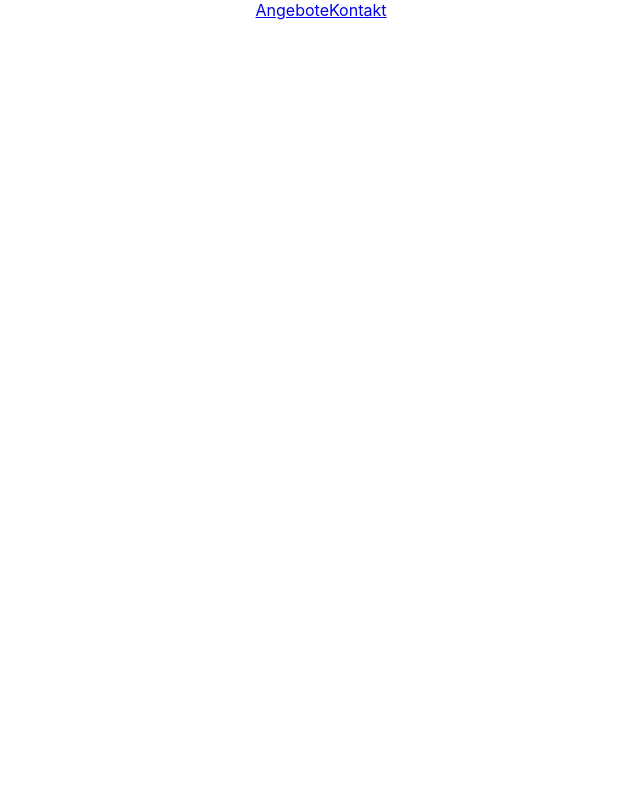
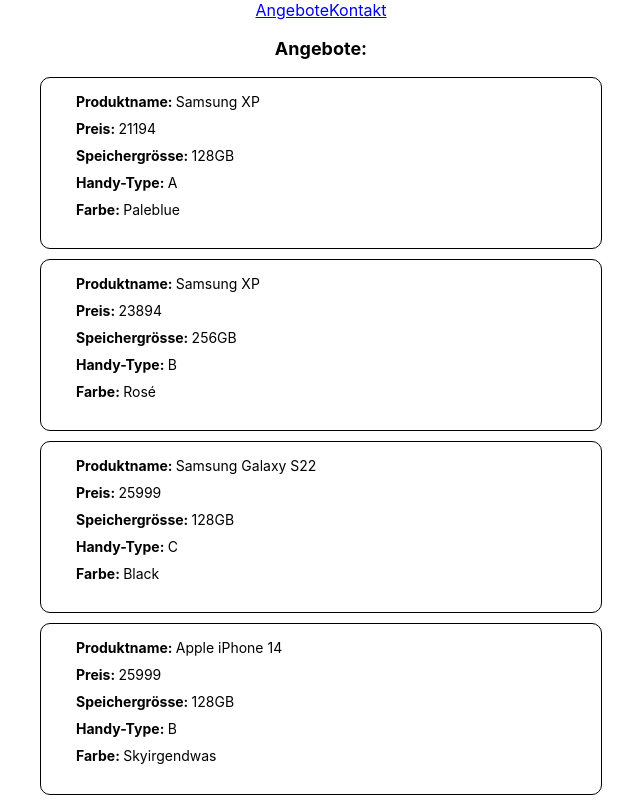
Before and after one commit to nazardiachok/meine-Aufgabe-, a React (Create React App) app: page /angebote in a window 1280 px wide. Shown: the top 800 px of the page, without its empty margins (319-959 px from the left). Built offline with nearby package versions, Linux system fonts and the light colour scheme.

Commit message:
-objects rendered in Angebote.js -styled rendered Items

```diff
--- a/src/App.js
+++ b/src/App.js
@@ -2,13 +2,21 @@
 import './App.css';
 import Navigation from "./Navigation/Navigation";
 import { Routes, Route } from "react-router-dom";
+import Angebote from "./pages/Angebote";
+import { useState } from "react";
 
 function App() {
+
+  const[objects, setObjects] =useState(objekte);
+  console.log(objects);
+
   return (
     <div className="App">
       <Navigation></Navigation>
       <Routes>
-        <Route path="/angebote" >
+        <Route path="/angebote"
+        element={<Angebote objects={objects}
+        ></Angebote>} >
 
         </Route>
         <Route path="/kontakte" >
--- a/src/Navigation/Navigation.js
+++ b/src/Navigation/Navigation.js
@@ -6,7 +6,7 @@
             <NavLink to="/angebote" end>
                 Angebote
             </NavLink>
-            <NavLink to="/kontakte" end>
+            <NavLink to="/kontakte" >
                 Kontakt
             </NavLink>
         </div>
--- /dev/null
+++ b/src/pages/Angebote.js
@@ -0,0 +1,55 @@
+import styled from "styled-components";
+
+function Angebote({objects}) {
+    return (
+        <Page>
+            <Info>Angebote:</Info>
+
+            <div>
+                {objects.map(item=>
+                <BoxItem>
+                    <Item>Produktname: <span>{item.prod}</span></Item>
+                    <Item>Preis: <span>{item.price}</span></Item>
+                    <Item>Speichergrösse: <span>{item.ram}</span></Item>
+                    <Item>Handy-Type: <span>{item.type}</span></Item>
+                    <Item>Farbe: <span>{item.color}</span></Item>
+                </BoxItem>
+                    )
+                }
+            </div>
+        </Page>
+     );
+}
+
+export default Angebote;
+
+const Page=styled.div`
+bottom:0px;
+left:0px;
+top:0px;`
+
+const Info=styled.p`
+font-size:18px;
+font-weight:bold;`
+
+const BoxItem=styled.li`
+display: flex;
+flex-direction: column;
+padding:10px 30px;
+width: 500px;
+height :150px;
+list-style:none;
+border:1px solid black;
+border-radius: 10px;
+margin:10px auto;`
+
+
+const Item=styled.p`
+font-size:14px;
+font-weight:bold;
+margin: 5px;
+text-align: left;
+ span{
+    font-weight: 400;
+ }
+`
```
Also changed, not shown: src/pages/Kontakte.js (added).
